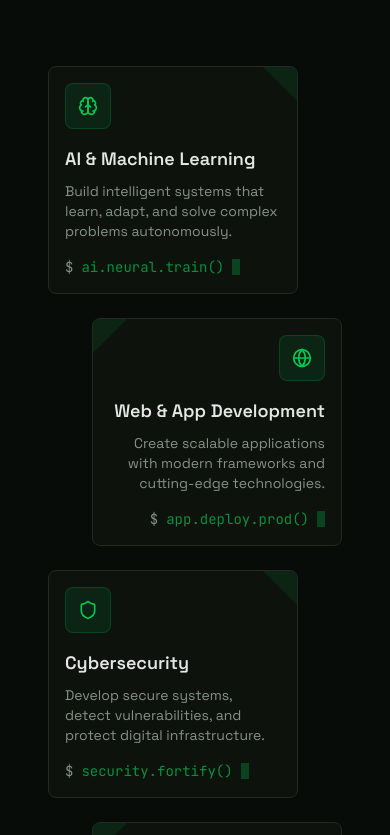
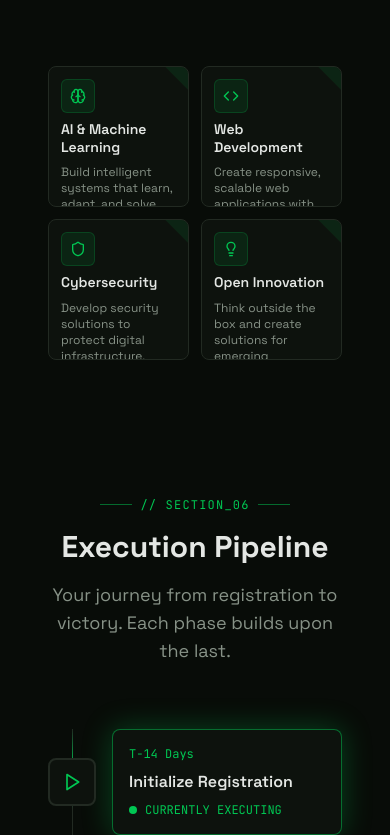
Before and after one commit to ramandeep-singh77/GeekVerse2.0, a React (Vite) app: page / in a window 390 px wide. Shown: the part 2749-3584 px from the top of the page. Built offline with nearby package versions, Linux system fonts and the light colour scheme; the HTML template or start-up script is replaced by a standard one.

Commit message:
Revert to clean mobile layouts: Replace zigzag with 2x2 grids for sections and normal vertical timeline

```diff
--- a/src/components/sections/DomainsSection.tsx
+++ b/src/components/sections/DomainsSection.tsx
@@ -1,30 +1,30 @@
 import SectionHeader from '../SectionHeader';
-import { Brain, Globe, Shield, Sparkles } from 'lucide-react';
+import { Brain, Code, Shield, Lightbulb } from 'lucide-react';
 
 const domains = [
   {
     icon: Brain,
     title: 'AI & Machine Learning',
-    description: 'Build intelligent systems that learn, adapt, and solve complex problems autonomously.',
-    code: 'ai.neural.train()',
+    description: 'Build intelligent systems that learn, adapt, and solve complex problems.',
+    code: 'train_model --data=hackathon.csv',
   },
   {
-    icon: Globe,
-    title: 'Web & App Development',
-    description: 'Create scalable applications with modern frameworks and cutting-edge technologies.',
-    code: 'app.deploy.prod()',
+    icon: Code,
+    title: 'Web Development',
+    description: 'Create responsive, scalable web applications with modern frameworks.',
+    code: 'npm create app --template=react',
   },
   {
     icon: Shield,
     title: 'Cybersecurity',
-    description: 'Develop secure systems, detect vulnerabilities, and protect digital infrastructure.',
-    code: 'security.fortify()',
+    description: 'Develop security solutions to protect digital infrastructure.',
+    code: 'scan --target=network --deep',
   },
   {
-    icon: Sparkles,
+    icon: Lightbulb,
     title: 'Open Innovation',
-    description: 'No boundaries. Any domain. Build what the world needs next.',
-    code: 'innovation.unleash()',
+    description: 'Think outside the box and create solutions for emerging challenges.',
+    code: 'innovate --mode=creative',
   },
 ];
 
@@ -38,50 +38,38 @@ const DomainsSection = () => {
           description="Select your compile target. Each domain represents a unique challenge pathway."
         />
 
-        {/* Mobile Layout - Staggered */}
-        <div className="md:hidden space-y-6">
+        {/* Mobile Layout - 2x2 Grid */}
+        <div className="grid grid-cols-2 gap-3 md:hidden">
           {domains.map((domain, idx) => (
             <div
               key={idx}
-              className={`flex ${idx % 2 === 0 ? 'justify-start' : 'justify-end'}`}
+              className="group relative aspect-square p-3 rounded-lg bg-card border border-border overflow-hidden card-hover cursor-pointer"
             >
-              <div className={`group relative p-4 rounded-lg bg-card border border-border overflow-hidden card-hover cursor-pointer w-[85%] ${
-                idx % 2 === 0 ? 'mr-auto' : 'ml-auto'
-              }`}>
               {/* Hover glow effect */}
               <div className="absolute inset-0 bg-gradient-to-br from-primary/5 to-transparent opacity-0 group-hover:opacity-100 transition-opacity duration-500"></div>
 
               {/* Content */}
-                <div className="relative z-10">
-                  <div className={`flex items-start justify-between mb-4 ${
-                    idx % 2 === 0 ? '' : 'flex-row-reverse'
-                  }`}>
-                    <div className="p-3 rounded-lg bg-primary/10 border border-primary/20 group-hover:bg-primary/20 transition-colors">
-                      <domain.icon className="w-5 h-5 text-primary" />
+              <div className="relative z-10 h-full flex flex-col">
+                <div className="flex items-center justify-between mb-2">
+                  <div className="p-2 rounded-md bg-primary/10 border border-primary/20 group-hover:bg-primary/20 transition-colors">
+                    <domain.icon className="w-4 h-4 text-primary" />
                   </div>
                   <span className="font-mono text-xs text-primary opacity-0 group-hover:opacity-100 transition-opacity">
-                      EXECUTE
+                    EXEC
                   </span>
                 </div>
 
-                  <h3 className={`text-lg font-semibold text-foreground mb-2 font-heading ${
-                    idx % 2 === 0 ? 'text-left' : 'text-right'
-                  }`}>
+                <h3 className="text-sm font-semibold text-foreground mb-2 font-heading leading-tight">
                   {domain.title}
                 </h3>
-                  <p className={`text-muted-foreground mb-4 text-sm ${
-                    idx % 2 === 0 ? 'text-left' : 'text-right'
-                  }`}>
+                <p className="text-xs text-muted-foreground mb-2 flex-1">
                   {domain.description}
                 </p>
 
                 {/* Code line */}
-                  <div className={`font-mono text-sm text-primary/70 flex items-center gap-2 ${
-                    idx % 2 === 0 ? 'justify-start' : 'justify-end'
-                  }`}>
+                <div className="font-mono text-xs text-primary/70 flex items-center gap-1">
                   <span className="text-muted-foreground">$</span>
-                    <span className="group-hover:text-primary transition-colors">{domain.code}</span>
-                    <span className="w-2 h-4 bg-primary/50 animate-pulse"></span>
+                  <span className="group-hover:text-primary transition-colors truncate">{domain.code}</span>
                 </div>
               </div>
 
@@ -89,9 +77,8 @@ const DomainsSection = () => {
               <div className="absolute inset-0 rounded-lg border border-primary/0 group-hover:border-primary/30 transition-colors"></div>
 
               {/* Corner decoration */}
-                <div className={`absolute top-0 ${idx % 2 === 0 ? 'right-0' : 'left-0'} w-12 h-12 overflow-hidden`}>
-                  <div className={`absolute ${idx % 2 === 0 ? '-top-6 -right-6' : '-top-6 -left-6'} w-12 h-12 bg-primary/10 rotate-45`}></div>
-                </div>
+              <div className="absolute top-0 right-0 w-8 h-8 overflow-hidden">
+                <div className="absolute -top-4 -right-4 w-8 h-8 bg-primary/10 rotate-45"></div>
               </div>
             </div>
           ))}
--- a/src/components/sections/TimelineSection.tsx
+++ b/src/components/sections/TimelineSection.tsx
@@ -24,66 +24,54 @@ const TimelineSection = () => {
           {/* Desktop Timeline line */}
           <div className="absolute left-1/2 top-0 bottom-0 w-px bg-border -translate-x-1/2 hidden md:block"></div>
 
+          {/* Mobile Timeline line */}
+          <div className="absolute left-6 top-0 bottom-0 w-px bg-border md:hidden"></div>
+
           {/* Data flow effect - Desktop */}
           <div className="absolute left-1/2 top-0 w-px h-full -translate-x-1/2 hidden md:block overflow-hidden">
             <div className="w-full h-20 bg-gradient-to-b from-transparent via-primary to-transparent animate-[flow_3s_linear_infinite]"></div>
           </div>
 
-          {/* Mobile Layout - Alternating/Staggered */}
+          {/* Data flow effect - Mobile */}
+          <div className="absolute left-6 top-0 w-px h-full md:hidden overflow-hidden">
+            <div className="w-full h-20 bg-gradient-to-b from-transparent via-primary to-transparent animate-[flow_3s_linear_infinite]"></div>
+          </div>
+
+          {/* Mobile Layout - Simple Vertical */}
           <div className="md:hidden space-y-6">
             {steps.map((step, idx) => (
-              <div
-                key={idx}
-                className={`relative flex items-center ${
-                  idx % 2 === 0 ? 'justify-start' : 'justify-end'
-                }`}
-              >
-                {/* Mobile Content with alternating alignment */}
-                <div className={`flex items-center gap-3 ${
-                  idx % 2 === 0 ? 'flex-row' : 'flex-row-reverse'
-                } max-w-[85%]`}>
-
+              <div key={idx} className="relative flex items-center">
                 {/* Mobile Node */}
-                  <div className="flex-shrink-0 w-10 h-10 rounded-lg bg-card border-2 border-border flex items-center justify-center z-10">
-                    <step.icon className={`w-4 h-4 ${
+                <div className="flex w-12 h-12 rounded-lg bg-card border-2 border-border items-center justify-center z-10 mr-4">
+                  <step.icon className={`w-5 h-5 ${
                     step.status === 'active' ? 'text-primary' : 'text-muted-foreground'
                   }`} />
                 </div>
 
-                  {/* Mobile Content Card */}
-                  <div className={`p-4 rounded-lg bg-card border border-border ${
+                {/* Mobile Content */}
+                <div className={`flex-1 p-4 rounded-lg bg-card border border-border ${
                   step.status === 'active' ? 'border-primary/50 glow-sm' : ''
-                  } ${idx % 2 === 0 ? 'text-left' : 'text-right'}`}>
-                    <div className="mb-1">
+                }`}>
+                  <div className="flex items-center gap-3 mb-2">
                     <span className={`font-mono text-xs ${
                       step.status === 'active' ? 'text-primary' : 'text-muted-foreground'
                     }`}>
                       {step.time}
                     </span>
                   </div>
-                    <h3 className="text-sm font-semibold text-foreground font-heading leading-tight">
+                  <h3 className="text-base font-semibold text-foreground font-heading">
                     {step.title}
                   </h3>
                   {step.status === 'active' && (
-                      <div className={`mt-2 font-mono text-xs text-primary flex items-center gap-1 ${
-                        idx % 2 === 0 ? 'justify-start' : 'justify-end'
-                      }`}>
-                        <span className="relative flex h-1.5 w-1.5">
+                    <div className="mt-2 font-mono text-xs text-primary flex items-center gap-2">
+                      <span className="relative flex h-2 w-2">
                         <span className="animate-ping absolute inline-flex h-full w-full rounded-full bg-primary opacity-75"></span>
-                          <span className="relative inline-flex rounded-full h-1.5 w-1.5 bg-primary"></span>
+                        <span className="relative inline-flex rounded-full h-2 w-2 bg-primary"></span>
                       </span>
-                        <span className="text-xs">ACTIVE</span>
+                      CURRENTLY EXECUTING
                     </div>
                   )}
                 </div>
-                </div>
-
-                {/* Connecting line to next element */}
-                {idx < steps.length - 1 && (
-                  <div className={`absolute ${
-                    idx % 2 === 0 ? 'right-[7.5%]' : 'left-[7.5%]'
-                  } bottom-0 w-px h-6 bg-border`}></div>
-                )}
               </div>
             ))}
           </div>
```
Also changed, not shown: src/components/sections/PrizesSection.tsx (+23 -29 lines). Lines whose indentation alone changed are shown as unchanged.
